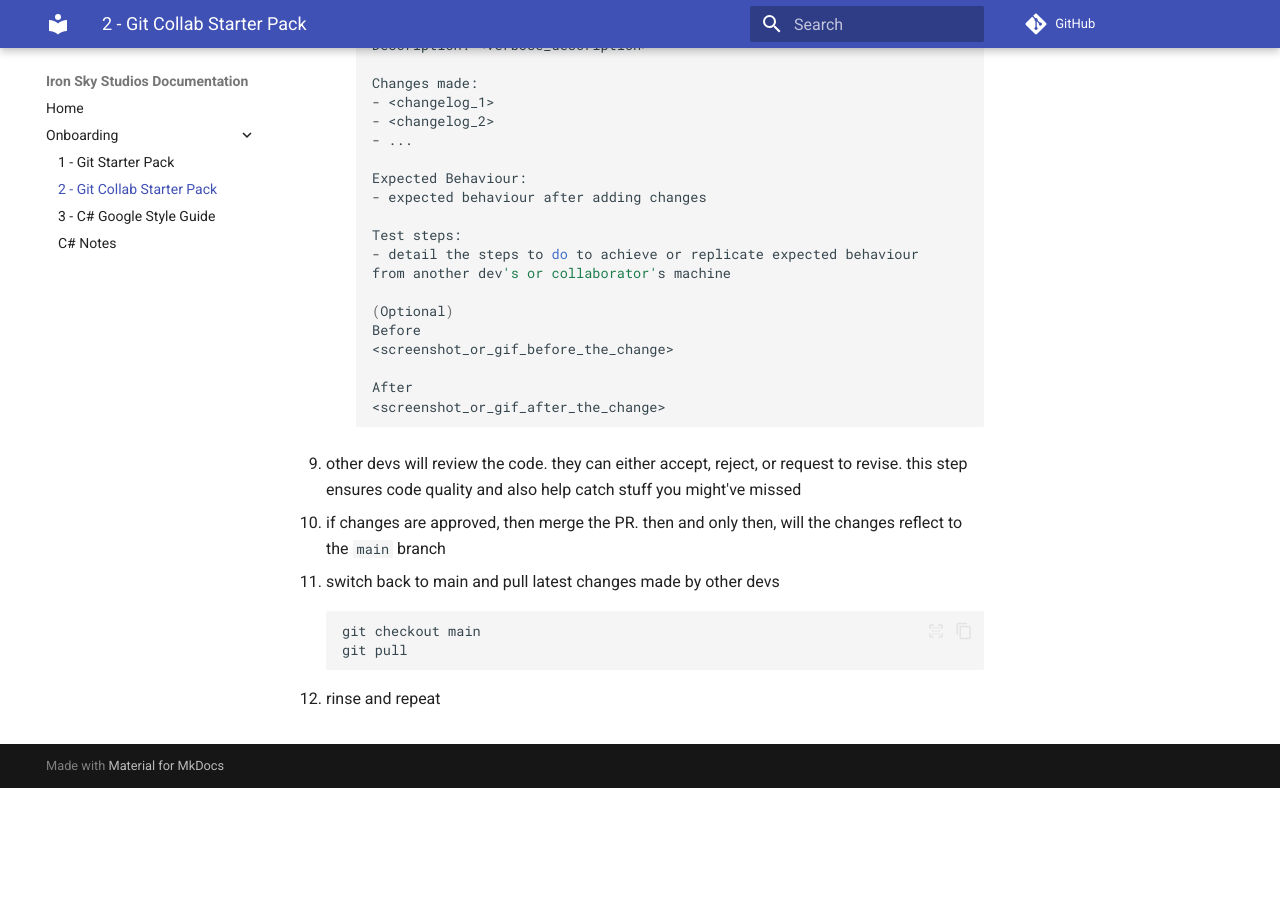
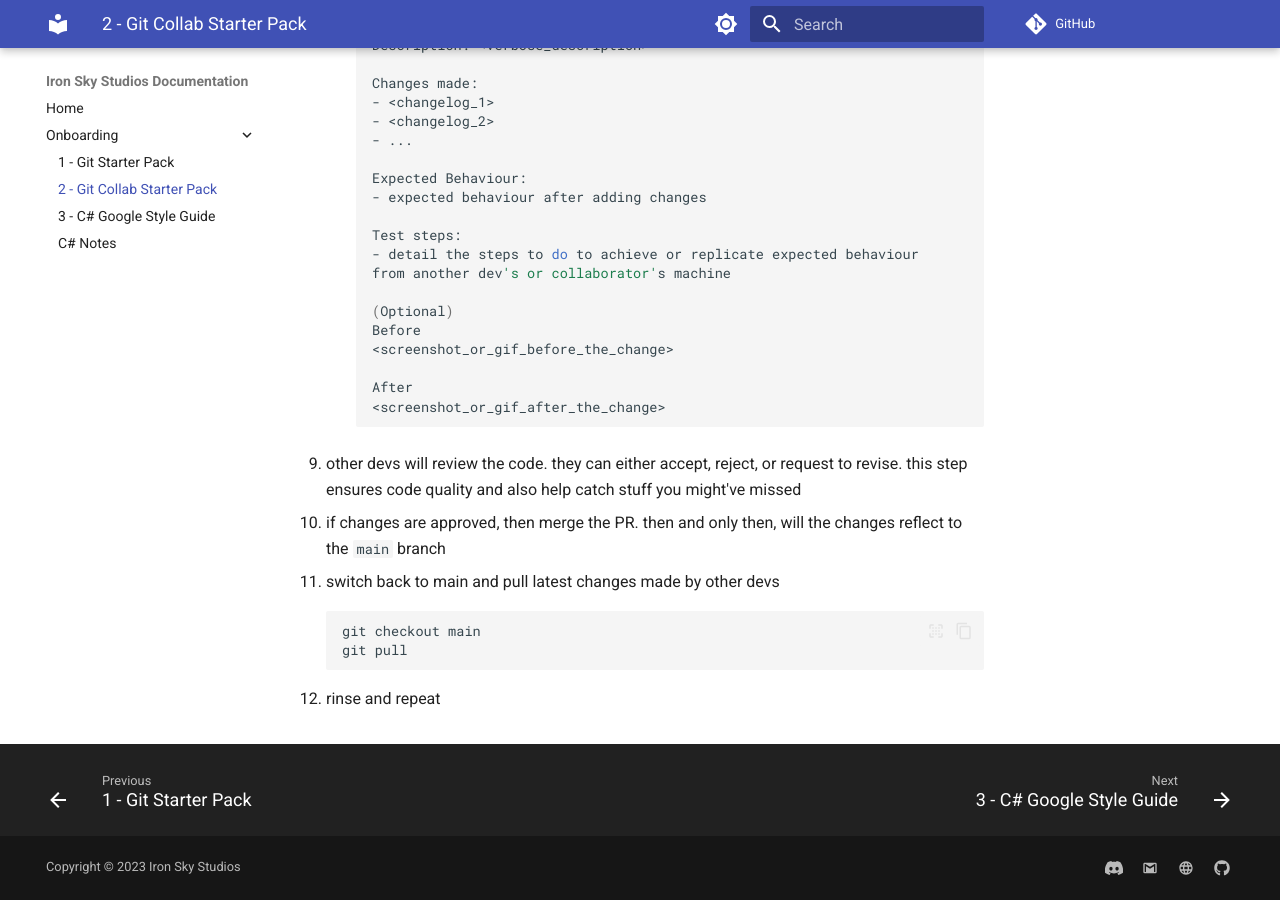
Before and after one commit to Iron-Sky-Studios/docs, an MkDocs documentation site: the page built from docs/onboarding/2-git-collab-starter-pack.md, in a window 1280 px wide and 900 px high, scrolled down 1523 px. Built offline with MkDocs 1.6.1 and Material for MkDocs 9.7.7, drawn with Linux system fonts in a browser that asks for light colours; before the commit the page ends 2311 px from its top, so only the background shows below that.

Commit message:
feat: enchace look of docs

```diff
--- a/mkdocs.yaml
+++ b/mkdocs.yaml
@@ -4,11 +4,38 @@ site_description: Documentation for Iron Sky Studios
 
 repo_url: https://github.com/Iron-Sky-Studios/
 
+extra:
+  generator: false
+  social:
+    - icon: fontawesome/brands/discord
+      link: https://discord.gg/yGuQqQFx
+    - icon: material/gmail
+      link: mailto:ironskystudios@gmail.com
+    - icon: material/web
+      link: https://iron-sky-studios.github.io/
+    - icon: fontawesome/brands/github
+      link: https://github.com/Iron-Sky-Studios
+
+copyright: Copyright &copy; 2023 Iron Sky Studios
+
 theme:
   name: material
   features:
     - content.code.copy
     - content.code.select
+    - navigation.footer
+  palette:
+    - media: "(prefers-color-scheme: light)"
+      scheme: default
+      toggle:
+        icon: material/brightness-7
+        name: Switch to dark mode
+    - media: "(prefers-color-scheme: dark)"
+      scheme: slate
+      toggle:
+        icon: material/brightness-4
+        name: Switch to light mode
+
 
 markdown_extensions:
   - toc:
```
